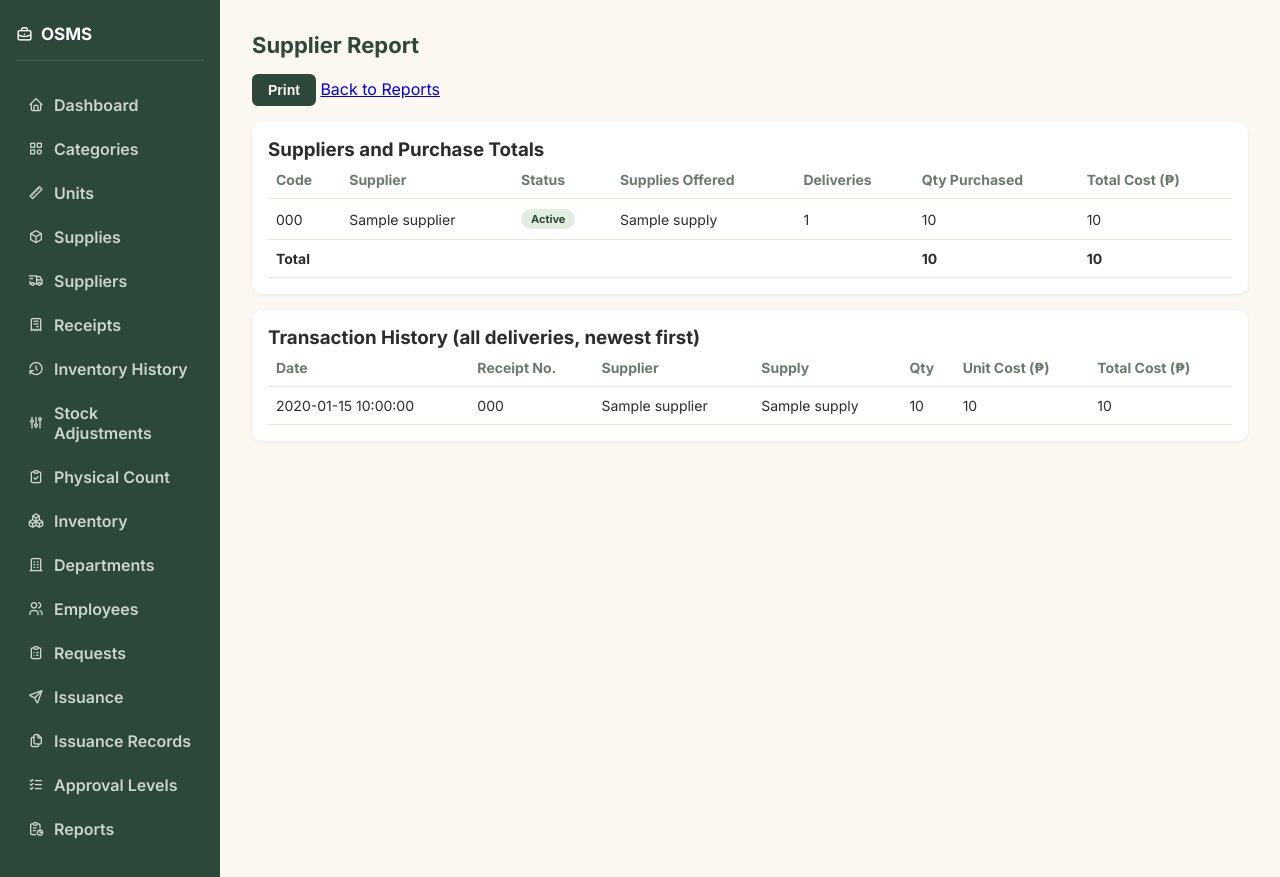
After one commit to saoirse-sav/Office-Supply-Management-System, a Flask app: page /reports/suppliers in a window 1280 px wide. The commit adds this page. Run offline with Flask 3, Linux system fonts and the light colour scheme; tables that the repository leaves empty or names only in its code hold one stand-in row (values such as "Sample post").

Commit message:
lab 43-44

```diff
--- a/app.py
+++ b/app.py
@@ -242,12 +242,20 @@ def supply_profile(supply_id):
     cursor = conn.cursor(dictionary=True)
     cursor.execute('SELECT supplies.*, supply_categories.category_name, units.unit_name FROM supplies LEFT JOIN supply_categories ON supplies.category_id = supply_categories.category_id LEFT JOIN units ON supplies.unit_id = units.unit_id WHERE supplies.supply_id=%s', (supply_id,))
     supply = cursor.fetchone()
+    cursor.execute('SELECT suppliers.supplier_id, suppliers.supplier_code, suppliers.supplier_name, suppliers.contact_person, suppliers.contact_number, suppliers.status FROM suppliers JOIN supplier_supplies ON suppliers.supplier_id = supplier_supplies.supplier_id WHERE supplier_supplies.supply_id=%s', (supply_id,))
+    offered_by = cursor.fetchall()
     cursor.execute('SELECT * FROM inventory WHERE supply_id=%s', (supply_id,))
     current_inventory = cursor.fetchone()
-    cursor.execute('SELECT * FROM inventory_transactions WHERE supply_id=%s AND transaction_type="Stock In" ORDER BY created_at DESC', (supply_id,))
+    cursor.execute('SELECT * FROM inventory_transactions WHERE supply_id=%s AND transaction_type="Stock In" ORDER BY transaction_id DESC', (supply_id,))
     stock_in_history = cursor.fetchall()
+    cursor.execute('SELECT inventory_transactions.*, issuances.issuance_number FROM inventory_transactions LEFT JOIN issuances ON inventory_transactions.reference_id = issuances.issuance_id WHERE inventory_transactions.supply_id=%s AND inventory_transactions.transaction_type="Issued" ORDER BY inventory_transactions.transaction_id DESC', (supply_id,))
+    stock_out_history = cursor.fetchall()
+    cursor.execute('SELECT supply_requests.request_number, supply_requests.request_date, supply_requests.status, employees.first_name, employees.last_name, request_items.requested_qty, request_items.approved_qty, request_items.issued_qty FROM request_items JOIN supply_requests ON request_items.request_id = supply_requests.request_id LEFT JOIN employees ON supply_requests.employee_id = employees.employee_id WHERE request_items.supply_id=%s ORDER BY supply_requests.request_id DESC', (supply_id,))
+    request_history = cursor.fetchall()
+    cursor.execute('SELECT issuances.issuance_id, issuances.issuance_number, issuances.issuance_date, issuances.issued_by, supply_requests.request_number, issuance_items.issued_qty FROM issuance_items JOIN issuances ON issuance_items.issuance_id = issuances.issuance_id JOIN supply_requests ON issuances.request_id = supply_requests.request_id WHERE issuance_items.supply_id=%s ORDER BY issuances.issuance_id DESC', (supply_id,))
+    issuance_history = cursor.fetchall()
     conn.close()
-    return render_template('supply_profile.html', supply=supply, current_inventory=current_inventory, stock_in_history=stock_in_history)
+    return render_template('supply_profile.html', supply=supply, offered_by=offered_by, current_inventory=current_inventory, stock_in_history=stock_in_history, stock_out_history=stock_out_history, request_history=request_history, issuance_history=issuance_history)
 
 @app.route('/suppliers')
 def suppliers():
@@ -882,5 +890,45 @@ def issuance_document(issuance_id):
     conn.close()
     return render_template('issuance_document.html', issuance=issuance, items=items)
 
+@app.route('/reports')
+def reports_home():
+    return render_template('reports.html')
+
+
+@app.route('/reports/inventory')
+def inventory_report():
+    conn = get_connection()
+    cursor = conn.cursor(dictionary=True)
+    cursor.execute('SELECT supplies.supply_code, supplies.supply_name, supplies.reorder_level, supplies.unit_cost, supplies.status, supply_categories.category_name, units.unit_name, COALESCE(inventory.current_stock, 0) AS stock, COALESCE(inventory.current_stock, 0) * supplies.unit_cost AS stock_value FROM supplies LEFT JOIN supply_categories ON supplies.category_id = supply_categories.category_id LEFT JOIN units ON supplies.unit_id = units.unit_id LEFT JOIN inventory ON supplies.supply_id = inventory.supply_id ORDER BY supply_categories.category_name, supplies.supply_name')
+    all_supplies = cursor.fetchall()
+    conn.close()
+    low_stock = [row for row in all_supplies if row['status'] == 'Active' and row['stock'] > 0 and row['stock'] <= row['reorder_level']]
+    out_of_stock = [row for row in all_supplies if row['status'] == 'Active' and row['stock'] == 0]
+    categories = {}
+    for row in all_supplies:
+        name = row['category_name'] or 'Uncategorized'
+        if name not in categories:
+            categories[name] = {'category_name': name, 'supply_count': 0, 'total_stock': 0, 'total_value': 0}
+        categories[name]['supply_count'] += 1
+        categories[name]['total_stock'] += row['stock']
+        categories[name]['total_value'] += row['stock_value']
+    category_summary = sorted(categories.values(), key=lambda c: c['category_name'])
+    total_units = sum(row['stock'] for row in all_supplies)
+    total_value = sum(row['stock_value'] for row in all_supplies)
+    return render_template('inventory_report.html', all_supplies=all_supplies, low_stock=low_stock, out_of_stock=out_of_stock, category_summary=category_summary, total_units=total_units, total_value=total_value)
+
+@app.route('/reports/suppliers')
+def supplier_report():
+    conn = get_connection()
+    cursor = conn.cursor(dictionary=True)
+    cursor.execute('SELECT suppliers.supplier_code, suppliers.supplier_name, suppliers.contact_person, suppliers.status, (SELECT GROUP_CONCAT(supplies.supply_name ORDER BY supplies.supply_name SEPARATOR ", ") FROM supplies JOIN supplier_supplies ON supplies.supply_id = supplier_supplies.supply_id WHERE supplier_supplies.supplier_id = suppliers.supplier_id) AS supply_names, (SELECT COUNT(*) FROM supply_receipts WHERE supply_receipts.supplier_id = suppliers.supplier_id) AS delivery_count, (SELECT COALESCE(SUM(receipt_items.quantity), 0) FROM receipt_items JOIN supply_receipts ON receipt_items.receipt_id = supply_receipts.receipt_id WHERE supply_receipts.supplier_id = suppliers.supplier_id) AS total_quantity, (SELECT COALESCE(SUM(receipt_items.total_cost), 0) FROM receipt_items JOIN supply_receipts ON receipt_items.receipt_id = supply_receipts.receipt_id WHERE supply_receipts.supplier_id = suppliers.supplier_id) AS total_cost FROM suppliers ORDER BY suppliers.supplier_name')
+    supplier_list = cursor.fetchall()
+    cursor.execute('SELECT supply_receipts.receipt_number, supply_receipts.delivery_date, suppliers.supplier_name, supplies.supply_name, receipt_items.quantity, receipt_items.unit_cost, receipt_items.total_cost FROM receipt_items JOIN supply_receipts ON receipt_items.receipt_id = supply_receipts.receipt_id JOIN suppliers ON supply_receipts.supplier_id = suppliers.supplier_id JOIN supplies ON receipt_items.supply_id = supplies.supply_id ORDER BY supply_receipts.delivery_date DESC, supply_receipts.receipt_id DESC')
+    transactions = cursor.fetchall()
+    conn.close()
+    grand_quantity = sum(row['quantity'] for row in transactions)
+    grand_cost = sum(row['total_cost'] for row in transactions)
+    return render_template('supplier_report.html', supplier_list=supplier_list, transactions=transactions, grand_quantity=grand_quantity, grand_cost=grand_cost)
+
 if __name__ == '__main__':
     app.run(host="0.0.0.0", port=5500)
--- a/templates/base.html
+++ b/templates/base.html
@@ -26,6 +26,7 @@
             <a href="/issuance"><i class="ti ti-send"></i>Issuance</a>
             <a href="/issuances"><i class="ti ti-files"></i>Issuance Records</a>
             <a href="/approval-levels"><i class="ti ti-list-check"></i>Approval Levels</a>
+            <a href="/reports"><i class="ti ti-report"></i>Reports</a>
 
 
         </div>
--- /dev/null
+++ b/templates/supplier_report.html
@@ -0,0 +1,65 @@
+{% extends "base.html" %}
+{% block title %}Supplier Report{% endblock %}
+{% block content %}
+<h1>Supplier Report</h1>
+<div class="no-print">
+<button class="btn" onclick="window.print()">Print</button>
+<a href="/reports">Back to Reports</a>
+</div>
+<div class="card">
+<h3>Suppliers and Purchase Totals</h3>
+<table>
+<tr>
+<th>Code</th>
+<th>Supplier</th>
+<th>Status</th>
+<th>Supplies Offered</th>
+<th>Deliveries</th>
+<th>Qty Purchased</th>
+<th>Total Cost (₱)</th>
+</tr>
+{% for s in supplier_list %}
+<tr>
+<td>{{ s.supplier_code }}</td>
+<td>{{ s.supplier_name }}</td>
+<td>{% if s.status == 'Active' %}<span class="badge badge-active">Active</span>{% else %}<span class="badge badge-inactive">Inactive</span>{% endif %}</td>
+<td>{{ s.supply_names or 'None assigned' }}</td>
+<td>{{ s.delivery_count }}</td>
+<td>{{ s.total_quantity }}</td>
+<td>{{ s.total_cost }}</td>
+</tr>
+{% endfor %}
+<tr>
+<td colspan="5"><b>Total</b></td>
+<td><b>{{ grand_quantity }}</b></td>
+<td><b>{{ grand_cost }}</b></td>
+</tr>
+</table>
+</div>
+<div class="card">
+<h3>Transaction History (all deliveries, newest first)</h3>
+<table>
+<tr>
+<th>Date</th>
+<th>Receipt No.</th>
+<th>Supplier</th>
+<th>Supply</th>
+<th>Qty</th>
+<th>Unit Cost (₱)</th>
+<th>Total Cost (₱)</th>
+</tr>
+{% for t in transactions %}
+<tr>
+<td>{{ t.delivery_date }}</td>
+<td>{{ t.receipt_number }}</td>
+<td>{{ t.supplier_name }}</td>
+<td>{{ t.supply_name }}</td>
+<td>{{ t.quantity }}</td>
+<td>{{ t.unit_cost }}</td>
+<td>{{ t.total_cost }}</td>
+</tr>
+{% endfor %}
+</table>
+{% if not transactions %}<p>No deliveries recorded yet.</p>{% endif %}
+</div>
+{% endblock %}
```
Also changed, not shown: templates/inventory_report.html (added, +124 -0 lines), templates/reports.html (added, +21 -0 lines), templates/supply_profile.html (+78 -43 lines).
